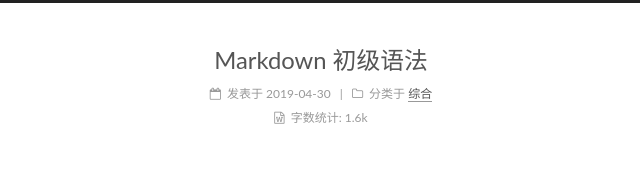
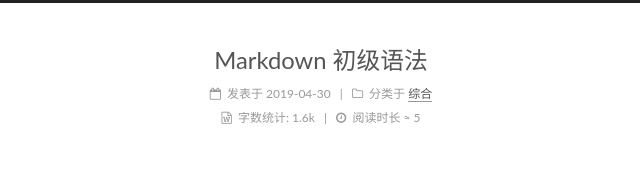
Before and after one commit to WeixinX/WeixinX.github.io, a plain HTML site: page 2019/04/30/Markdown初级语法/index.html in a window 1280 px wide. Shown: the top 187 px of the page, 445-1085 px from the left. Drawn offline with Linux system fonts and the light colour scheme; no server answers.

Commit message:
Site updated: 2019-04-29 22:51:15

```diff
--- a/2019/04/30/Markdown初级语法/index.html
+++ b/2019/04/30/Markdown初级语法/index.html
@@ -376,7 +376,19 @@
 
 
 
+                <span class="post-meta-divider">|</span>
 
+
+
+                <span class="post-meta-item-icon">
+                  <i class="fa fa-clock-o"></i>
+                </span>
+
+                  <span class="post-meta-item-text">阅读时长 &asymp;</span>
+
+                <span title="阅读时长">
+                  5
+                </span>
 
             </div>
 
--- a/css/main.css
+++ b/css/main.css
@@ -1935,7 +1935,7 @@ img:hover {
   width: 4px;
   height: 4px;
   border-radius: 50%;
-  background: #ff42ff;
+  background: #63ddff;
 }
 .links-of-blogroll {
   font-size: 13px;
```
Also changed, not shown: index.html (+12 -0 lines).
